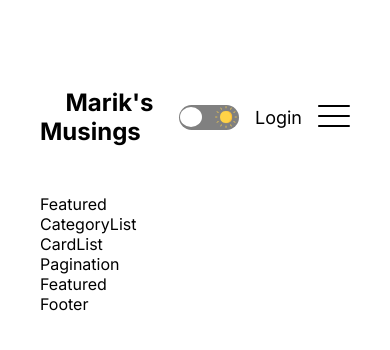
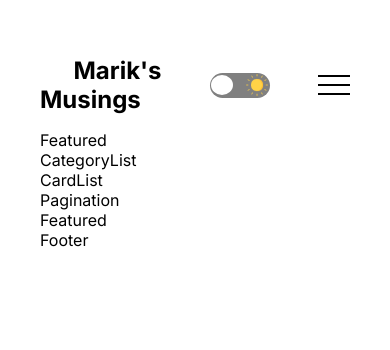
Before and after one commit to d-zucho/blogApp, a Next.js app: page / in a window 390 px wide. Shown: the top 350 px of the page. Built offline with nearby package versions, Linux system fonts and the light colour scheme.

Commit message:
fix header height and add burger menu for mobile view

```diff
--- a/src/components/authLinks/AuthLinks.jsx
+++ b/src/components/authLinks/AuthLinks.jsx
@@ -2,6 +2,7 @@
 import Link from 'next/link'
 import { useState } from 'react'
 import styles from './authLinks.module.css'
+import Image from 'next/image'
 
 const AuthLinks = () => {
   const [open, setOpen] = useState(false)
@@ -12,7 +13,9 @@ const AuthLinks = () => {
   return (
     <>
       {status === 'notAuthenticated' ? (
-        <Link href='/login'>Login</Link>
+        <Link className={styles.link} href='/login'>
+          Login
+        </Link>
       ) : (
         <>
           <Link href='/write'>Write</Link>
@@ -20,7 +23,19 @@ const AuthLinks = () => {
         </>
       )}
 
-      <div className=''></div>
+      <div className={styles.burger} onClick={() => setOpen((open) => !open)}>
+        <div className={styles.line}></div>
+        <div className={styles.line}></div>
+        <div className={styles.line}></div>
+        {open && (
+          <div className={styles.mobile_menu_container}>
+            <Link href='/'>Home</Link>
+            <Link href='/about'>About</Link>
+            <Link href='/contact'>Contact</Link>
+            <Link href='/login'>Login</Link>
+          </div>
+        )}
+      </div>
     </>
   )
 }
--- a/src/components/authLinks/authLinks.module.css
+++ b/src/components/authLinks/authLinks.module.css
@@ -1,3 +1,50 @@
 .link {
   cursor: pointer;
 }
+
+.burger {
+  display: none;
+  width: 32px;
+  height: 20px;
+
+  cursor: pointer;
+}
+
+.line {
+  width: 100%;
+  height: 2px;
+  background-color: var(--textColor);
+}
+
+.mobile_menu_container {
+  position: absolute;
+  top: 100px;
+  left: 0;
+  background-color: var(--bg);
+  height: calc(100vh - 100px);
+  width: 100%;
+  display: flex;
+  flex-direction: column;
+  justify-content: center;
+  align-items: center;
+  gap: 5rem;
+}
+
+@media screen and (max-width: 768px) {
+  .link {
+    display: none;
+  }
+
+  .burger {
+    display: flex;
+    flex-direction: column;
+    justify-content: space-between;
+  }
+}
+
+@media screen and (max-width: 640px) {
+  .burger {
+    display: flex;
+    flex-direction: column;
+  }
+}
--- a/src/components/mobileMenu/MobileMenu.jsx
+++ b/src/components/mobileMenu/MobileMenu.jsx
@@ -3,7 +3,7 @@ import Image from 'next/image'
 import Link from 'next/link'
 import styles from './mobileMenu.module.css'
 
-import { useState } from 'react'
+// import { useState } from 'react'
 import Link from 'next/link'
 
 const MobileMenu = () => {
--- a/src/components/navbar/Navbar.jsx
+++ b/src/components/navbar/Navbar.jsx
@@ -30,7 +30,9 @@ const Navbar = () => {
 
       {/** Theme toggle && Nav Links */}
       <div className={styles.links}>
-        <ThemeToggle />
+        <div className={styles.toggle_switch}>
+          <ThemeToggle />
+        </div>
         <Link className={styles.link} href='/'>
           Homepage
         </Link>
@@ -42,9 +44,6 @@ const Navbar = () => {
         </Link>
         <AuthLinks />
       </div>
-      <div className={styles.hamburger_container}>
-        <img src='/hamburger.svg' alt='' />
-      </div>
     </div>
   )
 }
--- a/src/components/navbar/navbar.module.css
+++ b/src/components/navbar/navbar.module.css
@@ -1,5 +1,6 @@
 .container {
-  padding: 3rem 0;
+  /* padding: 3rem 0; */
+  height: 90px;
   display: flex;
   justify-content: space-between;
   align-items: center;
@@ -25,10 +26,6 @@
   gap: 1.25rem;
   flex: 1;
   font-size: 20px;
-}
-
-.hamburger_container {
-  display: none;
 }
 
 /* * Media Querries * */
@@ -59,21 +56,15 @@
     font-size: 24px;
   }
 
+  .toggle_switch {
+    margin-right: 2rem;
+  }
+
   .link {
     display: none;
   }
 
-  .hamburger_container {
-    display: block;
-  }
-
-  .hamburger_container img {
-    /* display: block; */
-    width: 32px;
-    object-fit: cover;
-  }
-
-  .hamburger_container:hover {
-    cursor: pointer;
+  .links {
+    justify-content: flex-end;
   }
 }
```
Also changed, not shown: src/components/mobileMenu/mobileMenu.module..css (+9 -0 lines).
